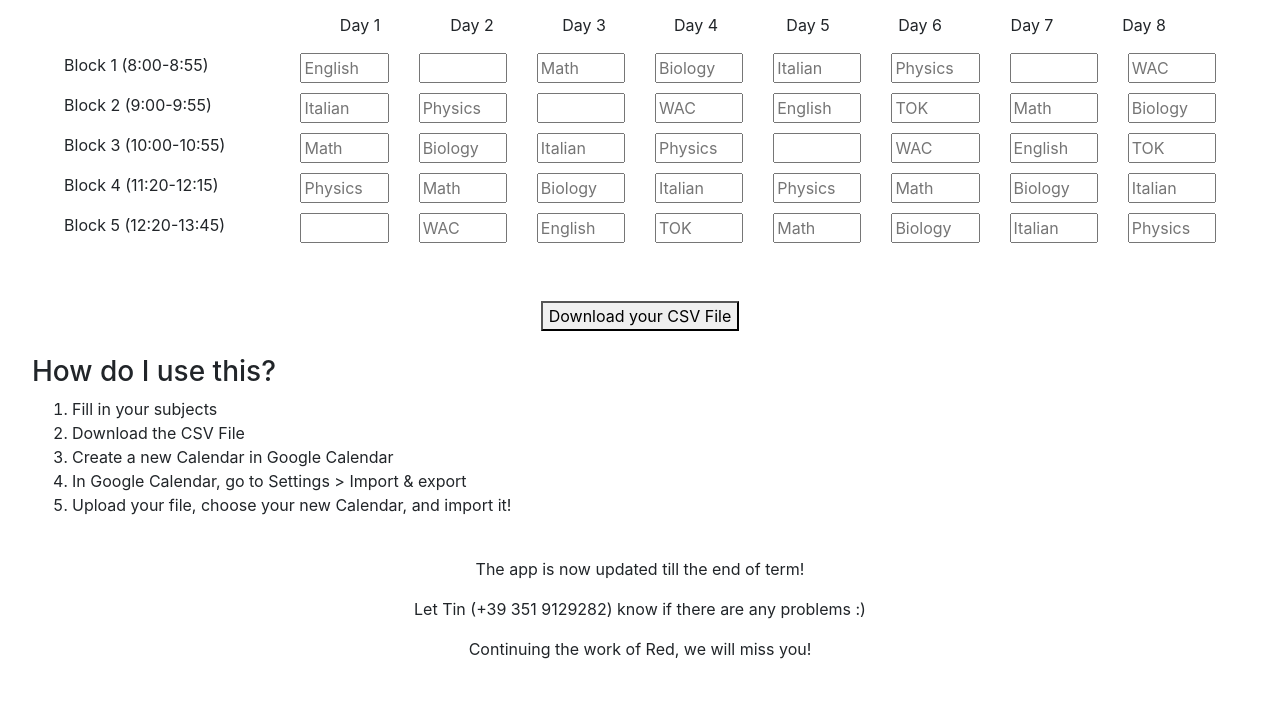
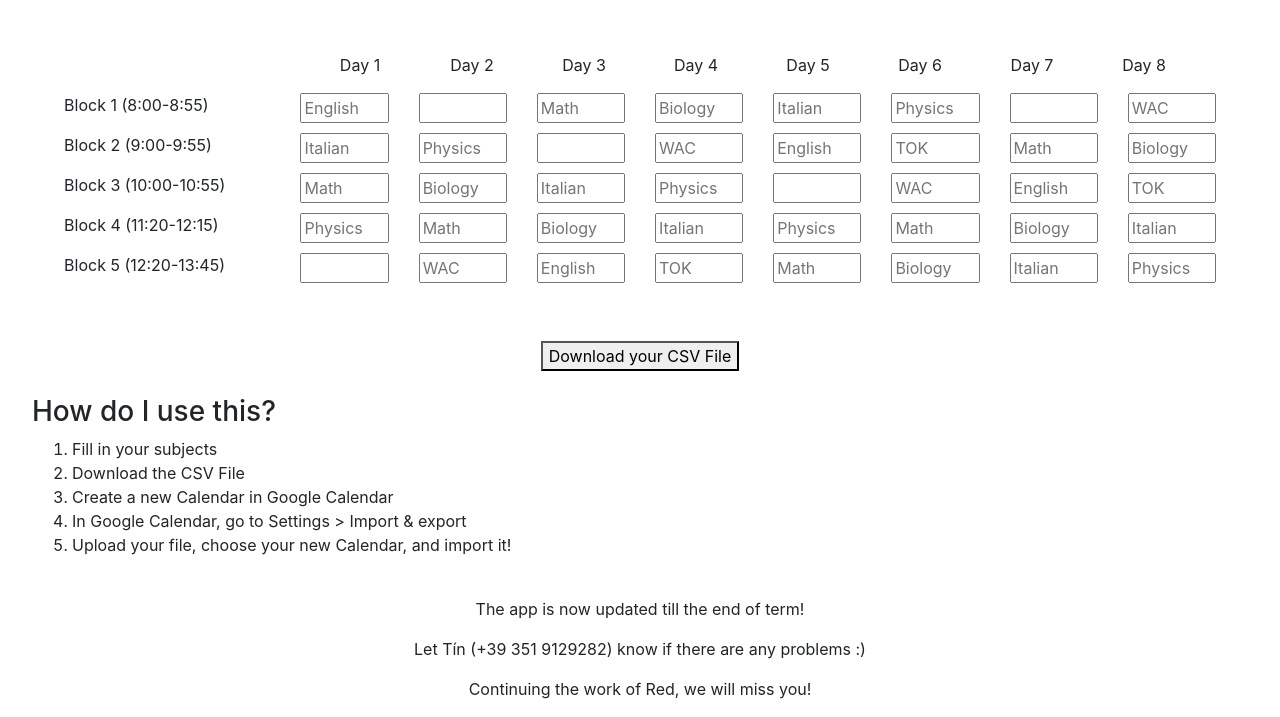
Before and after one commit to mohamed-cherif/gcal, a plain HTML site: page index.html in a window 1280 px wide. Shown: the part 107-824 px from the top of the page. Before the commit the page ends 800 px from the top, so only its background shows below. Drawn offline with nearby package versions, Linux system fonts and the light colour scheme.

Commit message:
added space between titles and added accent to my name

```diff
--- a/index.html
+++ b/index.html
@@ -46,6 +46,7 @@
 	<br>
 	<h1 style="text-align: center">Hi, put your subjects here!</h1>
 	<div style="text-align: center"><p>The placeholder subjects there are mine as an example :)</p></div>
+	<br>
 	<div class="table" id="timetable">
 		<div class="row rowHead">
 			<div class="col-2"></div>
@@ -131,7 +132,7 @@
 		<br>
 		<!-- <div style="text-align: center"><p><b>For secondi: Don't forget to remove classes during trials!</b></p></div> -->
 		<div style="text-align: center"><p>The app is now updated till the end of term!</p></div>
-	<div style="text-align: center"><p>Let Tin (+39 351 9129282) know if there are any problems :)</p></div>
+	<div style="text-align: center"><p>Let Tín (+39 351 9129282) know if there are any problems :)</p></div>
 	<div style="text-align: center"><p>Continuing the work of Red, we will miss you!</p></div>
 </body>
 	<script src="https://cdnjs.cloudflare.com/ajax/libs/jquery/3.5.1/jquery.min.js" integrity="sha512-bLT0Qm9VnAYZDflyKcBaQ2gg0hSYNQrJ8RilYldYQ1FxQYoCLtUjuuRuZo+fjqhx/qtq/1itJ0C2ejDxltZVFg==" crossorigin="anonymous"></script>
```
